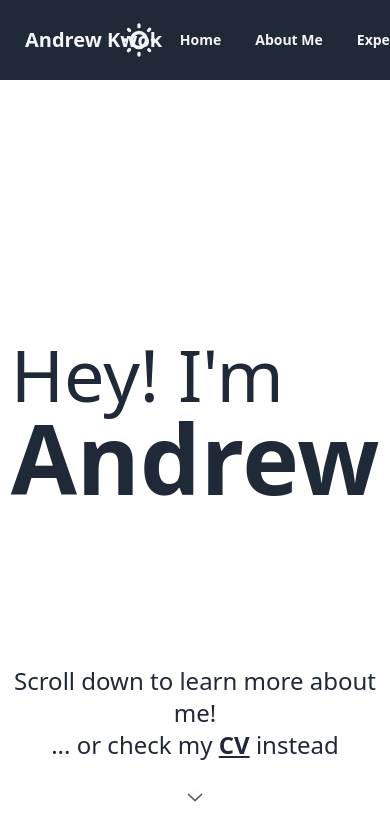
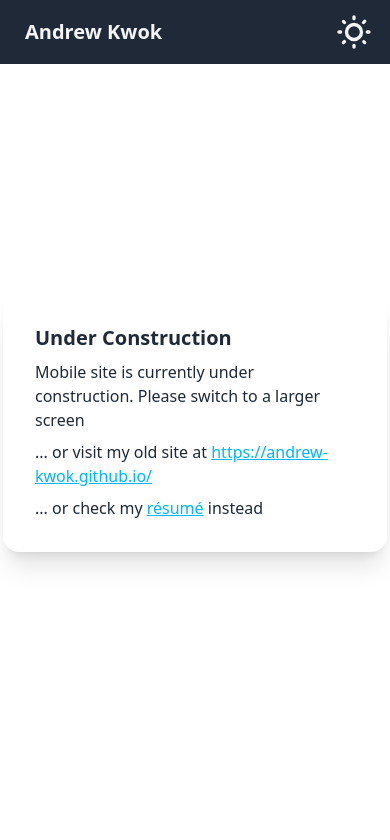
Before and after one commit to Andrew-Kwok/andrewkwok, a Vue app: page / in a window 390 px wide. Shown: the top 840 px of the page. Built offline with nearby package versions, Linux system fonts and the light colour scheme.

Commit message:
[Staging] Mobile Under Construction (#3)
* add temporary construction for mobile

* add resume link in construction panel

```diff
--- a/src/App.vue
+++ b/src/App.vue
@@ -1,5 +1,5 @@
 <script setup >
-import { onMounted, ref } from "vue";
+import { onMounted, ref, watch } from "vue";
 
 import Navbar from '@/components/NavBar.vue'
 import HomeSection from "@/components/HomeSection.vue";
@@ -11,8 +11,15 @@ import AchievementSection from "@/components/AchievementSection.vue";
 import "swiper/css";
 // import "swiper/css/pagination";
 
+const isMobile = ref(window.innerWidth <= 768);
+watch(() => {
+  isMobile.value = window.innerWidth <= 768;
+}, { immediate: true });
+
+
 import { Swiper, SwiperSlide } from "swiper/vue";
 import { Mousewheel, Pagination} from "swiper/modules";
+import UnderConstruction from "@/components/UnderConstruction.vue";
 
 const sections = ['Home', 'About Me', 'Experience', 'Achievement', 'Contact']
 
@@ -56,7 +63,12 @@ const toggleTheme = () => {
 
 <template>
   <Navbar :theme="theme" :toggleTheme="toggleTheme" :slideToHome="slideToHome" />
+
+  <div v-if="isMobile" class="h-screen flex justify-center items-center">
+    <UnderConstruction />
+  </div>
   <swiper
+    v-else
     @swiper="onSwiper"
     :direction="'vertical'"
     :slidesPerView="1"
--- a/src/components/AboutMeSection.vue
+++ b/src/components/AboutMeSection.vue
@@ -62,7 +62,7 @@ const pagination = {
 </script>
 
 <template>
-  <div class="hero min-h-screen relative">
+  <div class="hero h-screen relative">
     <h1 class="absolute bottom-8 left-8 tracking-widest text-2xl font-mono writing-mode-vertical text-mixed border-base-content border-t-8 pt-4">ABOUT ME</h1>
     <div class="hero-content max-w-md sm:max-w-screen-sm  md:max-w-screen-md lg:max-w-screen-lg xl:max-w-screen-xl relative flex-col lg:flex-row">
 
--- a/src/components/AchievementSection.vue
+++ b/src/components/AchievementSection.vue
@@ -186,7 +186,7 @@ const achievementGetActiveYear = () => {
 </script>
 
 <template>
-  <div id="achievement" class="hero min-h-screen relative">
+  <div id="achievement" class="hero h-screen relative">
     <h1 class="absolute bottom-8 left-8 tracking-widest text-2xl font-mono writing-mode-vertical text-mixed border-base-content border-t-8 pt-4">ACHIEVEMENTS</h1>
     <div class="hero-content max-w-md sm:max-w-screen-sm md:max-w-screen-md lg:max-w-screen-lg">
       <div class="w-full m-4 p-4">
@@ -221,8 +221,8 @@ const achievementGetActiveYear = () => {
           :mousewheel="true"
           :modules="modules"
         >
-          <swiper-slide v-for="(achievementGroup, index) in achievements" :key="index" class="max-w-fit">
-            <div class="grid gap-4 grid-rows-4 grid-flow-col overflow-auto">
+          <swiper-slide v-for="(achievementGroup, index) in achievements" :key="index" class="min-w-fit max-w-fit">
+            <div class="grid gap-4 grid-rows-3 grid-flow-col">
               <AchievementCard v-for="(achievement, index) in achievementGroup.awards"
                                :key="index" :competition="achievement.competition"
                                :award="achievement?.award"
--- a/src/components/ExperienceSection.vue
+++ b/src/components/ExperienceSection.vue
@@ -124,7 +124,7 @@ const getActiveIndex = () => {
 </script>
 
 <template>
-  <div id="experience" class="hero min-h-screen relative">
+  <div id="experience" class="hero h-screen relative">
     <h1 class="absolute bottom-8 left-8 tracking-widest text-2xl font-mono writing-mode-vertical text-mixed border-base-content border-t-8 pt-4">EXPERIENCE</h1>
     <div class="hero-content max-w-md sm:max-w-screen-sm  md:max-w-screen-md lg:max-w-screen-lg xl:max-w-screen-xl relative flex-col lg:flex-row">
       <div class="relative w-full m-4 p-4">
--- a/src/components/ScrollAnimation/ArrowDown.vue
+++ b/src/components/ScrollAnimation/ArrowDown.vue
@@ -58,7 +58,7 @@ onBeforeUnmount(() => {
   <div ref="lottieWrapper" class="absolute bottom-16">
     <div class="text-center" v-if="props.isHome">
       <p class="text-2xl"> Scroll down to learn more about me! </p>
-      <p class="text-2xl"> ... or check my <a href="https://google.com" class="font-bold underline link">CV</a> instead </p>
+      <p class="text-2xl"> ... or check my <a href="https://drive.google.com/file/d/1Ey755z_0UmQICr5OfS-ovD8A3VhBnYY7/view?usp=sharing" class="font-bold underline link hover:text-info">résumé</a> instead </p>
     </div>
     <div class="mt-4" ref="lottieContainer"></div>
   </div>
--- a/src/components/UnderConstruction.vue
+++ b/src/components/UnderConstruction.vue
@@ -1,25 +1,15 @@
 <script setup>
-  import { ref, onMounted } from "vue";
 
-  const countdown = ref(3);
-  onMounted(() => {
-    setInterval(() => {
-      countdown.value--;
-      if (countdown.value <= 0) {
-        window.location.href = "https://andrew-kwok.github.io/";
-      }
-    }, 1000);
-  });
 </script>
 
 <template>
-  <div class="under-construction">
-    <h1 class="green">Under Construction</h1>
-    <h3>
-      This page is under construction. Visit my old website at <a href="https://andrew-kwok.github.io/" target="_blank" rel="noopener">andrew-kwok.github.io</a>.
-    </h3>
-
-    <p>Redirecting in {{ countdown }} seconds...</p>
+  <div class="card w-96 bg-base-100 shadow-xl">
+    <div class="card-body">
+      <h2 class="card-title">Under Construction</h2>
+      <p>Mobile site is currently under construction. Please switch to a larger screen </p>
+      <p> ... or visit my old site at <a class="link link-info" href="https://andrew-kwok.github.io/">https://andrew-kwok.github.io/</a> </p>
+      <p> ... or check my <a href="https://drive.google.com/file/d/1Ey755z_0UmQICr5OfS-ovD8A3VhBnYY7/view?usp=sharing" class="underline link link-info">résumé</a> instead </p>
+    </div>
   </div>
 </template>
 
```
